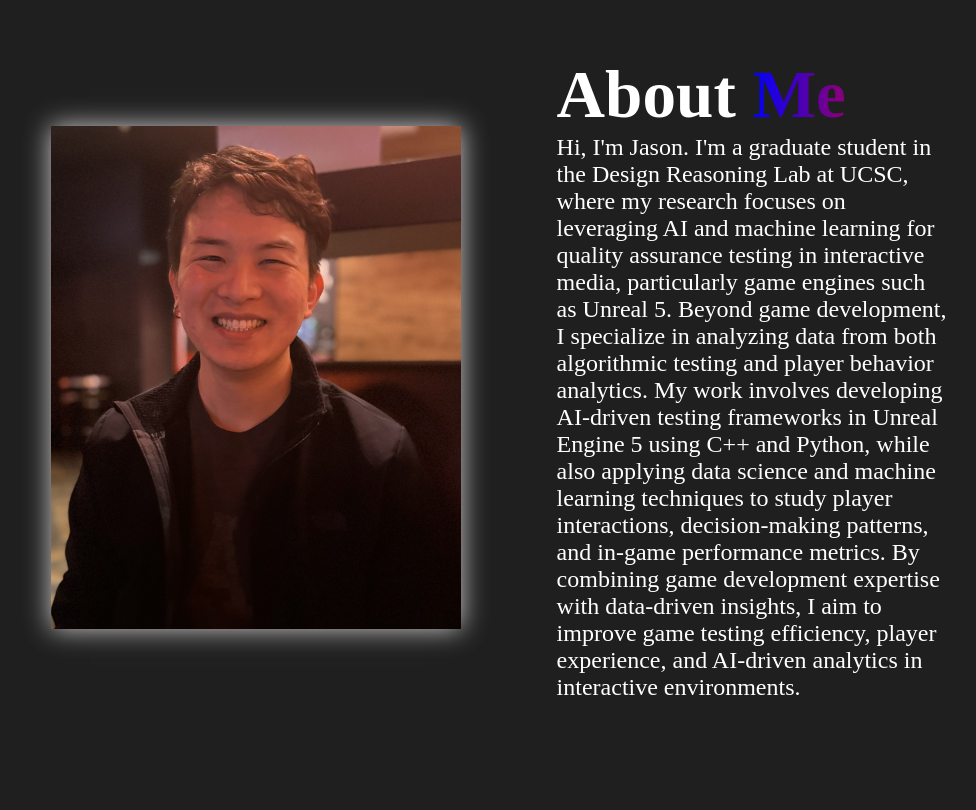
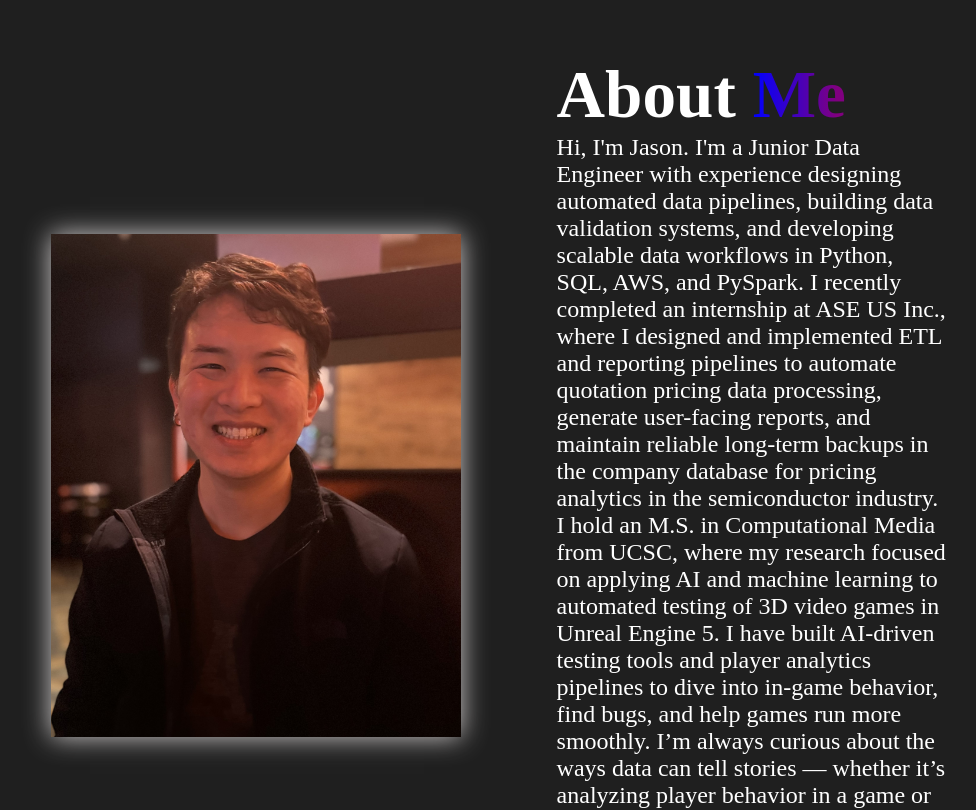
Before and after one commit to sonaj000/sonaj000.github.io, a plain HTML site: page index.html in a window 1280 px wide. Shown: the part 840-1650 px from the top of the page, without its empty margins (141-1117 px from the left). Drawn offline with nearby package versions, Linux system fonts and the light colour scheme; a script that the page names is missing.

Commit message:
updated stuff

```diff
--- a/index.html
+++ b/index.html
@@ -27,7 +27,7 @@
     <section class="home" id="home">
       <div class="home-content">
         <h1>Hi, I'm Jason</h1>
-        <h3>Unreal Tool Building<br>Data Analytics and Modeling<br>AI algorithms for Game Testing<br></h3>
+        <h3>Building Data Pipelines<br>Exploring Data & Analytics<br>AI & Game Testing for Unreal 5<br></h3>
         <p></p>
 
         <div class="social-icons">
@@ -55,11 +55,9 @@
       <div class="about-content">
         <h2>About <span>Me</span></h2>
         <p>
-          Hi, I'm Jason. I'm a graduate student in the Design Reasoning Lab at UCSC, where my research focuses on leveraging AI and machine learning for quality assurance testing in interactive media, particularly game engines such as Unreal 5.
+          Hi, I'm Jason. I'm a Junior Data Engineer with experience designing automated data pipelines, building data validation systems, and developing scalable data workflows in Python, SQL, AWS, and PySpark. I recently completed an internship at ASE US Inc., where I designed and implemented ETL and reporting pipelines to automate quotation pricing data processing, generate user-facing reports, and maintain reliable long-term backups in the company database for pricing analytics in the semiconductor industry.
 
-          Beyond game development, I specialize in analyzing data from both algorithmic testing and player behavior analytics. My work involves developing AI-driven testing frameworks in Unreal Engine 5 using C++ and Python, while also applying data science and machine learning techniques to study player interactions, decision-making patterns, and in-game performance metrics.
-
-          By combining game development expertise with data-driven insights, I aim to improve game testing efficiency, player experience, and AI-driven analytics in interactive environments.
+          I hold an M.S. in Computational Media from UCSC, where my research focused on applying AI and machine learning to automated testing of 3D video games in Unreal Engine 5. I have built AI-driven testing tools and player analytics pipelines to dive into in-game behavior, find bugs, and help games run more smoothly. I’m always curious about the ways data can tell stories — whether it’s analyzing player behavior in a game or uncovering insights from business data. I enjoy blending technical skills with creative problem-solving across everything I work on.
 
         </p>
       </div>
```
